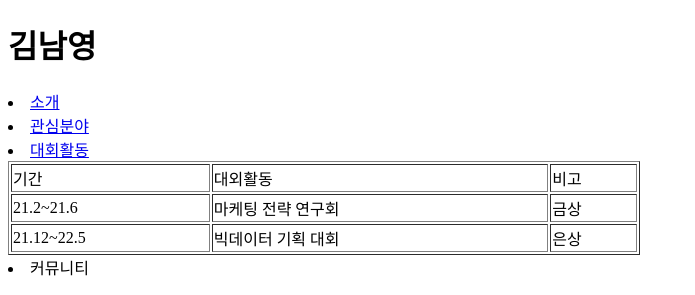
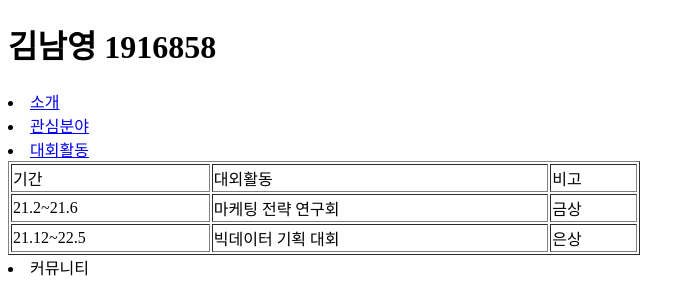
Before and after one commit to namyoung3829/-, a plain HTML site: page index.html in a window 1280 px wide. Shown: the top 295 px of the page, without its empty margins (0-695 px from the left). Drawn offline with Linux system fonts and the light colour scheme.

Commit message:
Add files via upload

```diff
--- a/index.html
+++ b/index.html
@@ -8,7 +8,7 @@
 </head>
 <body>
     <header>
-        <h1> 김남영</h1>
+        <h1> 김남영 1916858</h1>
     </header>
     <nav>
         <ui>
```
